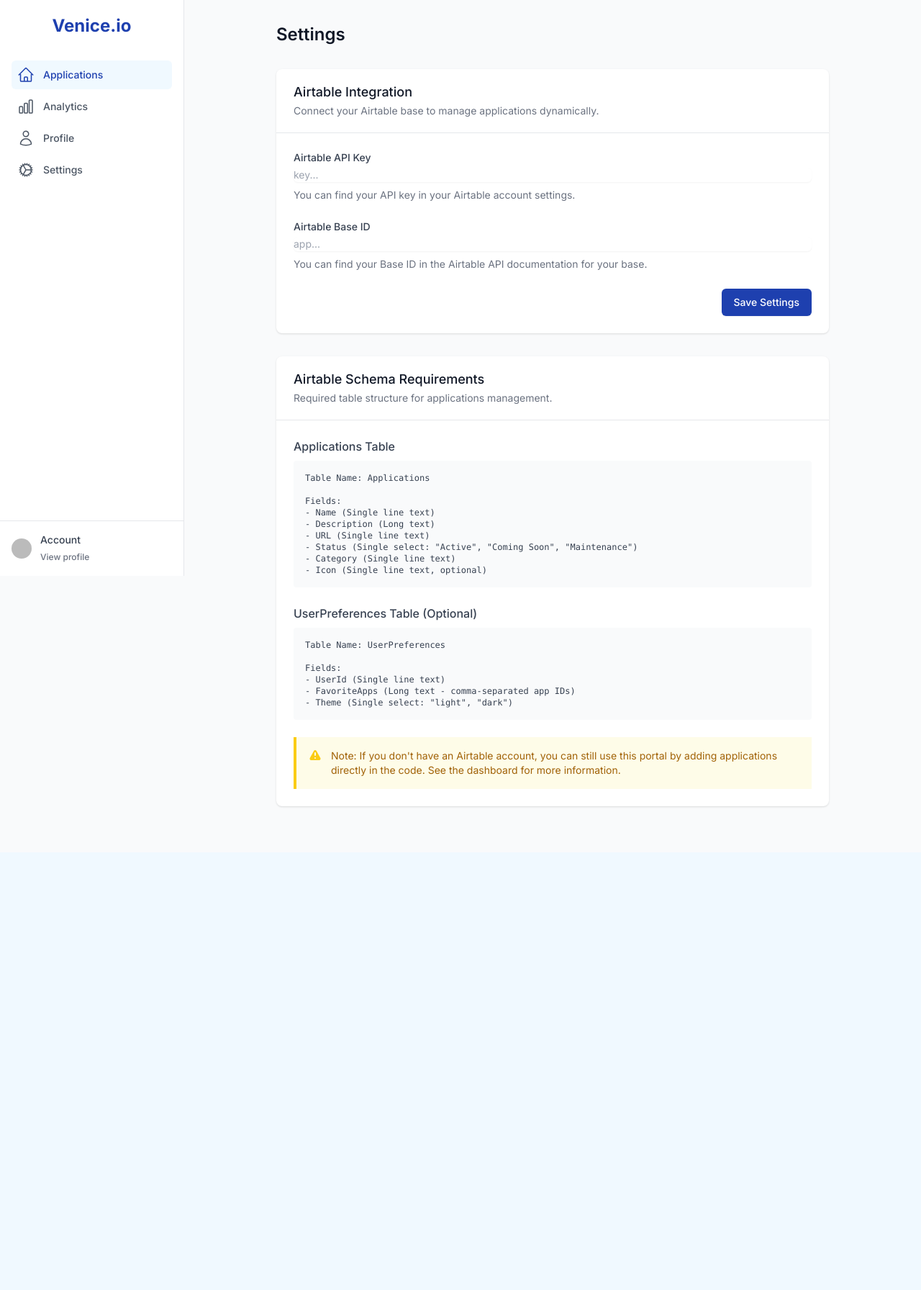
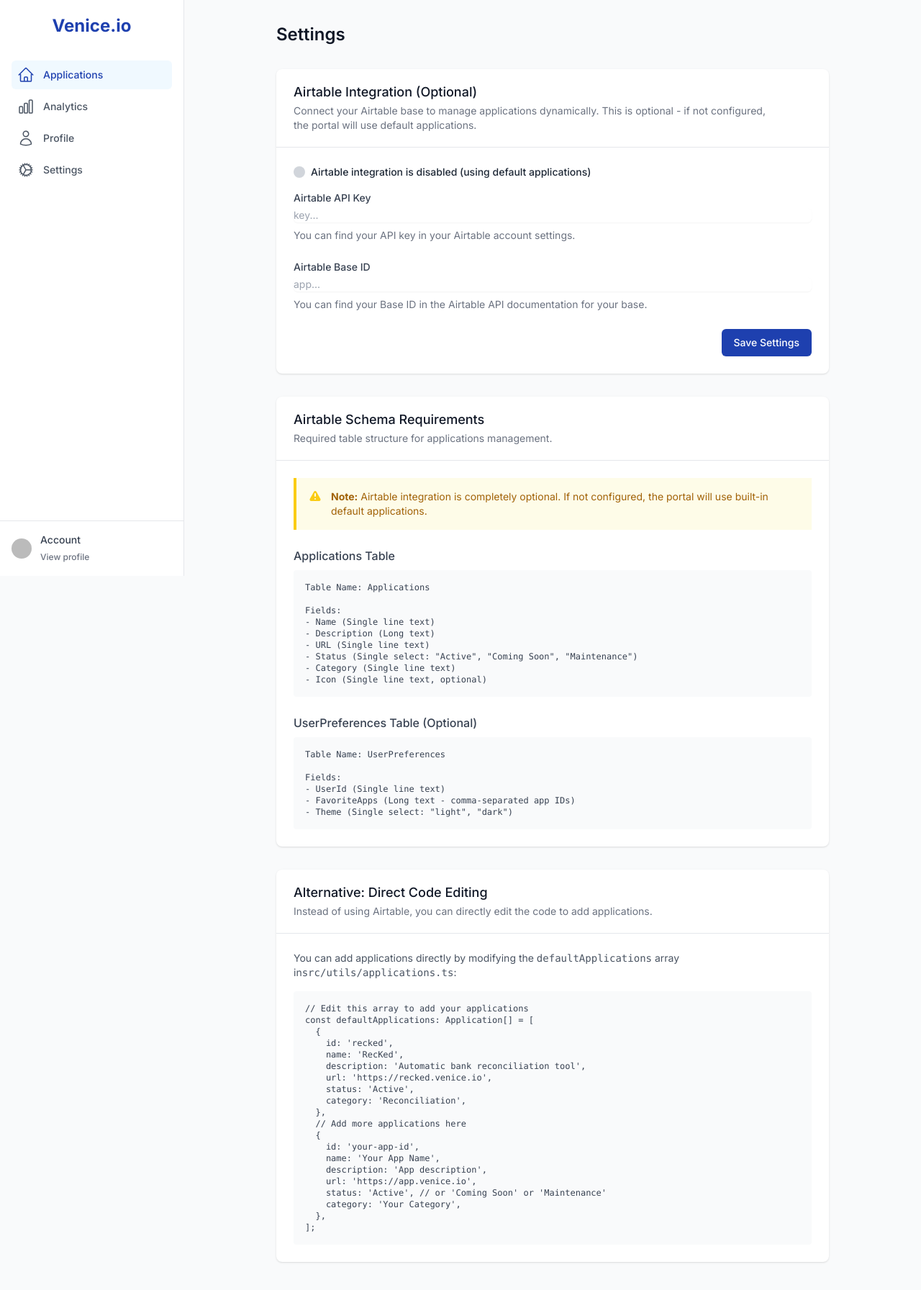
Before and after one commit to pattydubb/venice-io-accounting-portal, a Next.js app: page /dashboard/settings in a window 1280 px wide. Shown: the top 1792 px of the page at 72% size. Before the commit the page ends 1184 px from the top, so only its background shows below. Built offline with nearby package versions, Linux system fonts and the light colour scheme; no server answers; sample sign-in values are in the browser's storage; some icons are missing.

Commit message:
Update settings page to clarify that Airtable is optional

```diff
--- a/src/app/dashboard/settings/page.tsx
+++ b/src/app/dashboard/settings/page.tsx
@@ -1,12 +1,23 @@
 'use client';
 
-import { useState } from 'react';
+import { useState, useEffect } from 'react';
 
 export default function SettingsPage() {
   const [airtableApiKey, setAirtableApiKey] = useState('');
   const [airtableBaseId, setAirtableBaseId] = useState('');
   const [isSaving, setIsSaving] = useState(false);
   const [message, setMessage] = useState({ text: '', type: '' });
+  const [isAirtableEnabled, setIsAirtableEnabled] = useState(false);
+
+  // Check if environment variables exist on component mount
+  useEffect(() => {
+    // This is a client-side check only for UX purposes
+    // The actual check happens server-side in the applications utility
+    const hasAirtableKey = localStorage.getItem('hasAirtableKey') === 'true';
+    const hasAirtableBaseId = localStorage.getItem('hasAirtableBaseId') === 'true';
+
+    setIsAirtableEnabled(hasAirtableKey && hasAirtableBaseId);
+  }, []);
 
   const handleSave = async (e: React.FormEvent) => {
     e.preventDefault();
@@ -20,7 +31,11 @@ export default function SettingsPage() {
       await new Promise(resolve => setTimeout(resolve, 1000));
 
       // Here we would save the values to a secure location
-      console.log('Saving Airtable settings:', { airtableApiKey, airtableBaseId });
+      // For demonstration, we'll just save flags to local storage
+      localStorage.setItem('hasAirtableKey', airtableApiKey ? 'true' : 'false');
+      localStorage.setItem('hasAirtableBaseId', airtableBaseId ? 'true' : 'false');
+
+      setIsAirtableEnabled(!!(airtableApiKey && airtableBaseId));
 
       setMessage({
         text: 'Settings saved successfully. Restart the application for changes to take effect.',
@@ -43,13 +58,22 @@ export default function SettingsPage() {
 
         <div className="bg-white shadow overflow-hidden sm:rounded-lg">
           <div className="px-4 py-5 sm:px-6">
-            <h3 className="text-lg leading-6 font-medium text-gray-900">Airtable Integration</h3>
+            <h3 className="text-lg leading-6 font-medium text-gray-900">Airtable Integration (Optional)</h3>
             <p className="mt-1 max-w-2xl text-sm text-gray-500">
-              Connect your Airtable base to manage applications dynamically.
+              Connect your Airtable base to manage applications dynamically. This is optional - if not configured, the portal will use default applications.
             </p>
           </div>
 
           <div className="border-t border-gray-200 px-4 py-5 sm:p-6">
+            <div className="mb-4 flex items-center">
+              <div className={`h-4 w-4 rounded-full mr-2 ${isAirtableEnabled ? 'bg-green-500' : 'bg-gray-300'}`}></div>
+              <span className="text-sm font-medium">
+                {isAirtableEnabled
+                  ? 'Airtable integration is enabled'
+                  : 'Airtable integration is disabled (using default applications)'}
+              </span>
+            </div>
+
             <form onSubmit={handleSave} className="space-y-6">
               <div>
                 <label htmlFor="airtable-api-key" className="block text-sm font-medium text-gray-700">
@@ -136,6 +160,21 @@ export default function SettingsPage() {
           </div>
 
           <div className="border-t border-gray-200 px-4 py-5 sm:p-6">
+            <div className="bg-yellow-50 border-l-4 border-yellow-400 p-4 mb-6">
+              <div className="flex">
+                <div className="flex-shrink-0">
+                  <svg className="h-5 w-5 text-yellow-400" xmlns="http://www.w3.org/2000/svg" viewBox="0 0 20 20" fill="currentColor">
+                    <path fillRule="evenodd" d="M8.257 3.099c.765-1.36 2.722-1.36 3.486 0l5.58 9.92c.75 1.334-.213 2.98-1.742 2.98H4.42c-1.53 0-2.493-1.646-1.743-2.98l5.58-9.92zM11 13a1 1 0 11-2 0 1 1 0 012 0zm-1-8a1 1 0 00-1 1v3a1 1 0 002 0V6a1 1 0 00-1-1z" clipRule="evenodd" />
+                  </svg>
+                </div>
+                <div className="ml-3">
+                  <p className="text-sm text-yellow-700">
+                    <strong>Note:</strong> Airtable integration is completely optional. If not configured, the portal will use built-in default applications.
+                  </p>
+                </div>
+              </div>
+            </div>
+
             <h4 className="text-md font-medium text-gray-700 mb-2">Applications Table</h4>
             <div className="bg-gray-50 p-4 rounded overflow-auto">
               <pre className="text-xs text-gray-700">
@@ -162,20 +201,46 @@ Fields:
 - Theme (Single select: "light", "dark")`}
               </pre>
             </div>
+          </div>
+        </div>
 
-            <div className="mt-6 bg-yellow-50 border-l-4 border-yellow-400 p-4">
-              <div className="flex">
-                <div className="flex-shrink-0">
-                  <svg className="h-5 w-5 text-yellow-400" xmlns="http://www.w3.org/2000/svg" viewBox="0 0 20 20" fill="currentColor">
-                    <path fillRule="evenodd" d="M8.257 3.099c.765-1.36 2.722-1.36 3.486 0l5.58 9.92c.75 1.334-.213 2.98-1.742 2.98H4.42c-1.53 0-2.493-1.646-1.743-2.98l5.58-9.92zM11 13a1 1 0 11-2 0 1 1 0 012 0zm-1-8a1 1 0 00-1 1v3a1 1 0 002 0V6a1 1 0 00-1-1z" clipRule="evenodd" />
-                  </svg>
-                </div>
-                <div className="ml-3">
-                  <p className="text-sm text-yellow-700">
-                    Note: If you don't have an Airtable account, you can still use this portal by adding applications directly in the code. See the dashboard for more information.
-                  </p>
-                </div>
-              </div>
+        <div className="mt-8 bg-white shadow overflow-hidden sm:rounded-lg">
+          <div className="px-4 py-5 sm:px-6">
+            <h3 className="text-lg leading-6 font-medium text-gray-900">Alternative: Direct Code Editing</h3>
+            <p className="mt-1 max-w-2xl text-sm text-gray-500">
+              Instead of using Airtable, you can directly edit the code to add applications.
+            </p>
+          </div>
+
+          <div className="border-t border-gray-200 px-4 py-5 sm:p-6">
+            <p className="text-sm text-gray-600 mb-4">
+              You can add applications directly by modifying the <code>defaultApplications</code> array in
+              <code>src/utils/applications.ts</code>:
+            </p>
+
+            <div className="bg-gray-50 p-4 rounded overflow-auto">
+              <pre className="text-xs text-gray-700">
+{`// Edit this array to add your applications
+const defaultApplications: Application[] = [
+  {
+    id: 'recked',
+    name: 'RecKed',
+    description: 'Automatic bank reconciliation tool',
+    url: 'https://recked.venice.io',
+    status: 'Active',
+    category: 'Reconciliation',
+  },
+  // Add more applications here
+  {
+    id: 'your-app-id',
+    name: 'Your App Name',
+    description: 'App description',
+    url: 'https://app.venice.io',
+    status: 'Active', // or 'Coming Soon' or 'Maintenance'
+    category: 'Your Category',
+  },
+];`}
+              </pre>
             </div>
           </div>
         </div>
```
